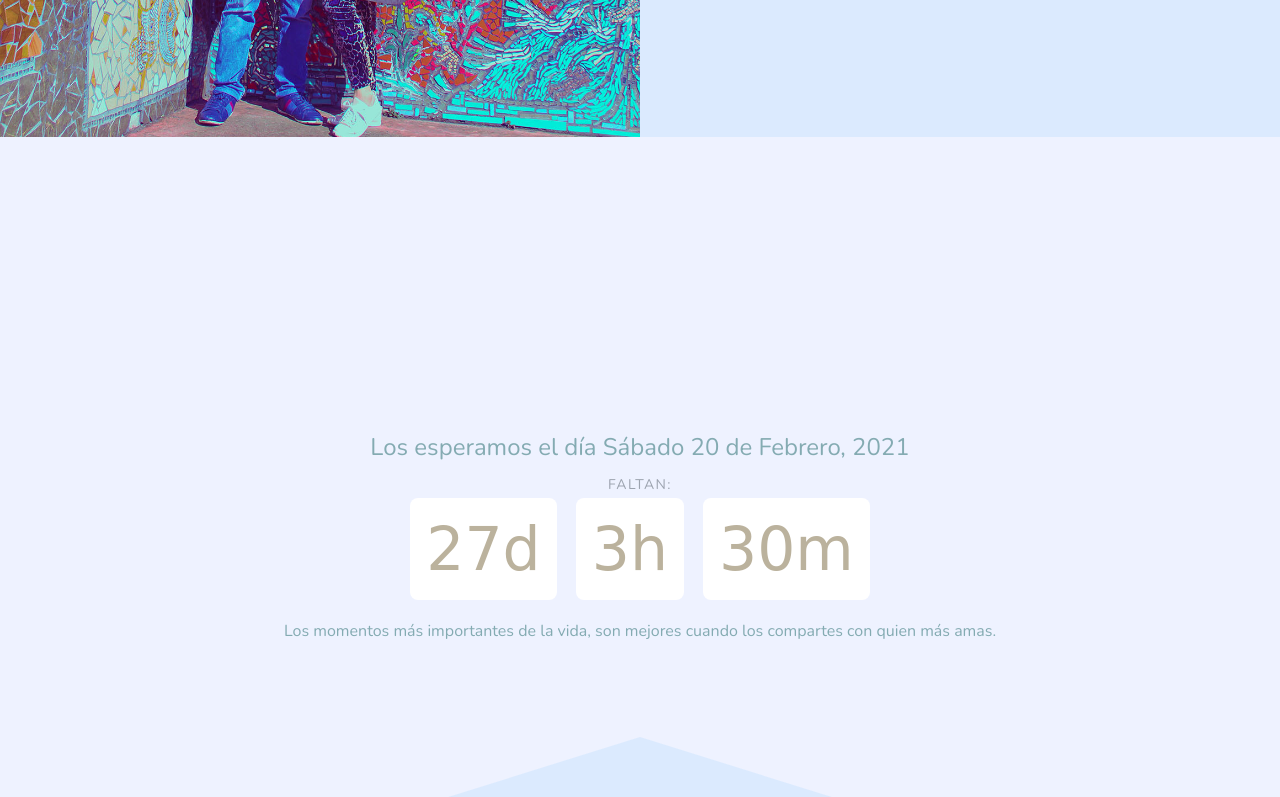
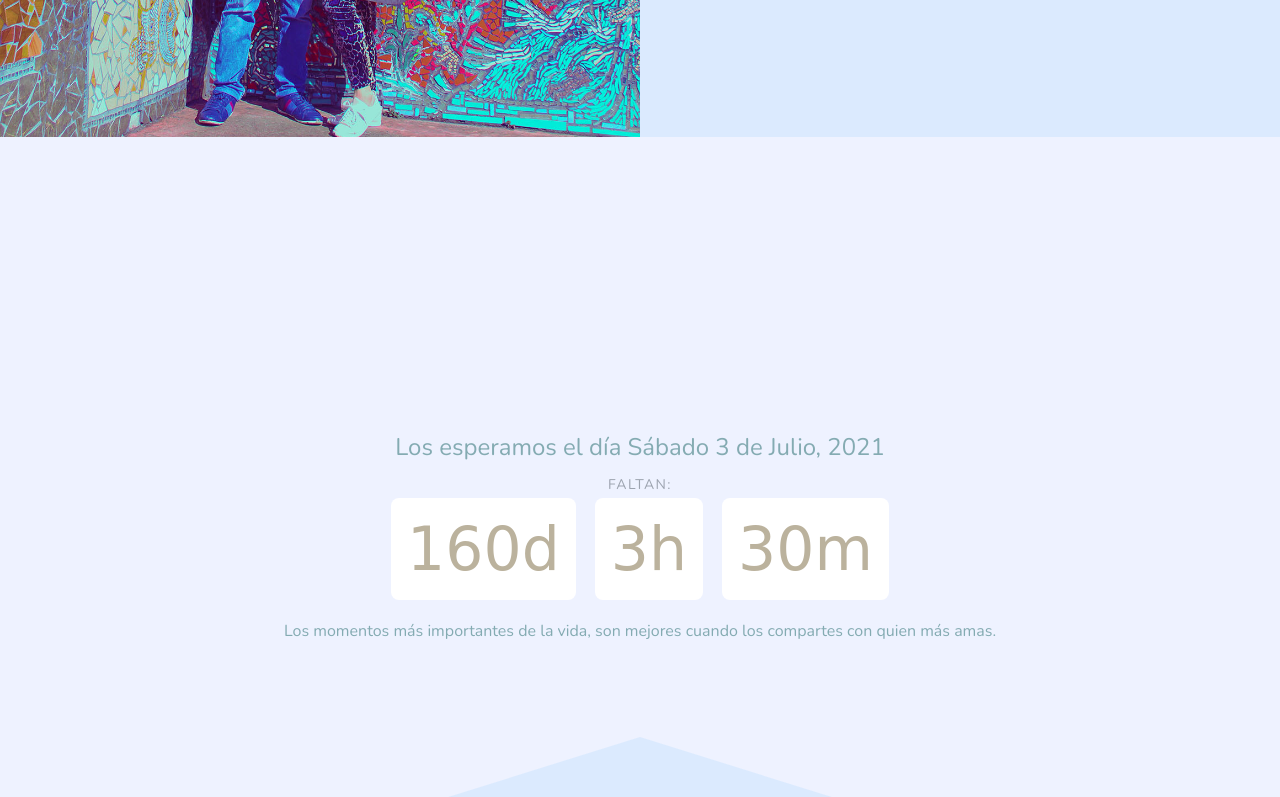
Before and after one commit to evelynfredin/wedding, a website: page public/index.html in a window 1280 px wide. Shown: the part 1463-2260 px from the top of the page. Drawn offline with nearby package versions, Linux system fonts and the light colour scheme; a web font is replaced by a local one.

Commit message:
Updated event's new date

```diff
--- a/public/index.html
+++ b/public/index.html
@@ -4,7 +4,7 @@
 <head>
     <meta charset="UTF-8">
     <meta name="viewport" content="width=device-width, initial-scale=1.0">
-    <title>❤️ Mildred y Alan ❤️ | 20 de Febrero, 2021</title>
+    <title>❤️ Mildred y Alan ❤️ | 3 de Julio, 2021</title>
     <meta name="og:description" content="¡Acompáñanos a celebrar nuestra boda!" />
     <meta name="og:image" content="img/002.jpg" />
     <meta name="og:url" content="https://mildredyalan.vercel.app/" />
@@ -54,7 +54,7 @@
             </svg>
             <h1 class="font-headings text-4xl text-primary md:text-6xl">Mildred & Alan</h1>
             <div class="bg-white mt-4">
-                <p class="px-4 py-1 font-bold text-secondary md:text-lg">20 de Febrero, 2021</p>
+                <p class="px-4 py-1 font-bold text-secondary md:text-lg">3 de Julio, 2021</p>
             </div>
         </div>
     </section>
@@ -77,7 +77,7 @@
     <section id="cuando" class="intro">
         <div class="flex justify-center w-screen h-screen items-center bg-indigo-50">
             <div class="m-8">
-                <p class="text-center text-xl text-primary md:text-2xl">Los esperamos el día Sábado 20 de Febrero, 2021
+                <p class="text-center text-xl text-primary md:text-2xl">Los esperamos el día Sábado 3 de Julio, 2021
                 </p>
                 <div class="text-center">
                     <p class="uppercase text-sm mt-3 text-gray-400 tracking-widest">Faltan:</p>
--- a/public/js/script.js
+++ b/public/js/script.js
@@ -1,4 +1,4 @@
-const countDownDate = new Date("Feb 20, 2021 23:30").getTime();
+const countDownDate = new Date("Jul 03, 2021 23:30").getTime();
 updateCountdown(); // Run once when the site is loaded.
 var timerFunction = setInterval(updateCountdown, 1000);
 
```
